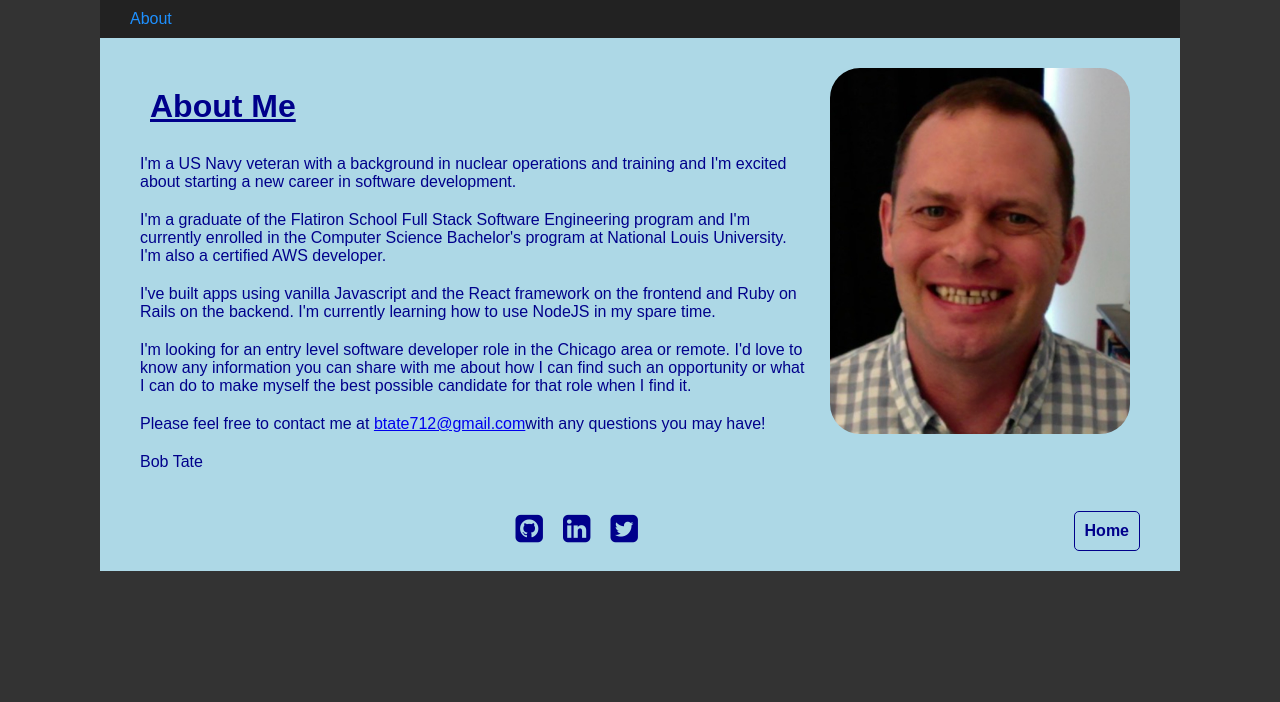
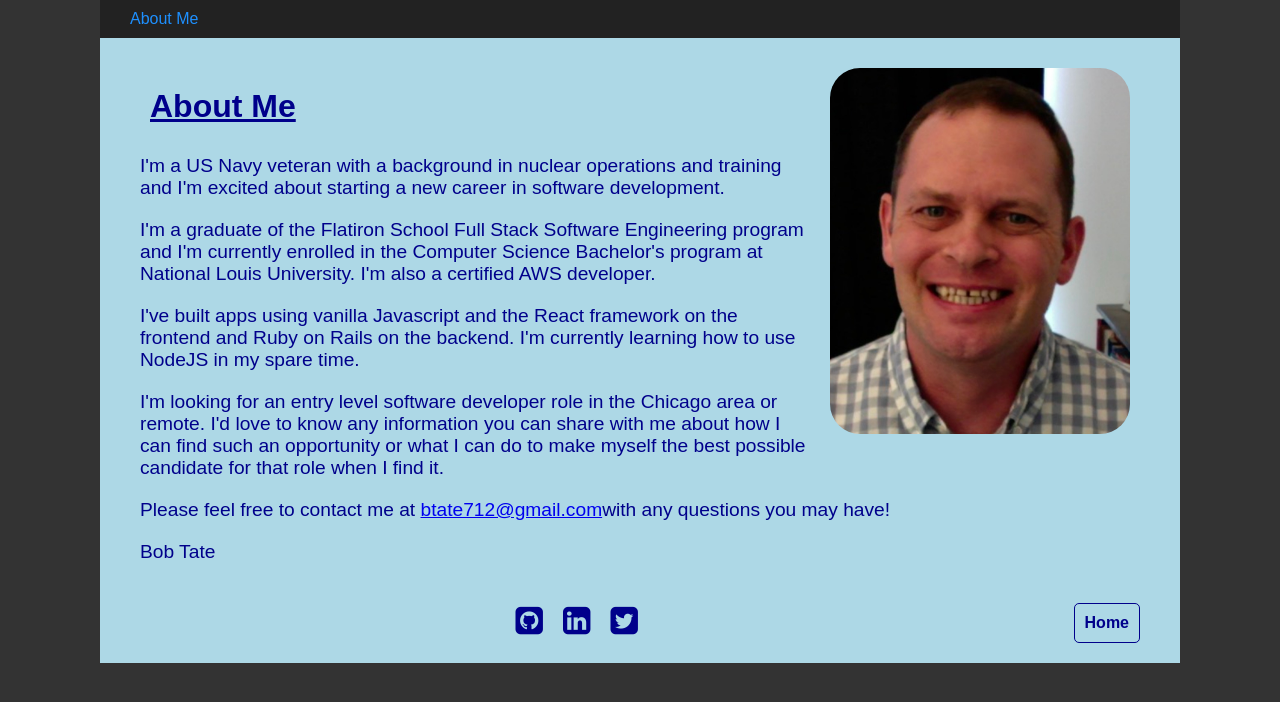
Before and after one commit to Btate712/Portfolio, a React (Create React App) app: page /about in a window 1280 px wide. Shown: the top 702 px of the page. Built offline with nearby package versions, Linux system fonts and the light colour scheme.

Commit message:
adjusted about button styling

```diff
--- a/src/components/MyHeader.js
+++ b/src/components/MyHeader.js
@@ -8,7 +8,7 @@ const MyHeader = props => {
     <nav className="MyHeader">
       <HeaderChoice
         location="./about"
-        word="About"
+        word="About Me"
       />
       {/* <HeaderChoice
         location="./contact"
--- a/src/styles/About.css
+++ b/src/styles/About.css
@@ -19,6 +19,7 @@
 
 .About p {
   margin: 20px;
+  font-size: larger;
 }
 
 .About .link {
--- a/src/styles/MyHeader.css
+++ b/src/styles/MyHeader.css
@@ -19,6 +19,5 @@
 }
 
 .MyHeader a div:hover {
-  background-color: #333;
-  color: dodgerblue;
+  background-color: #444;
 }
```
Also changed, not shown: 1 other file (tests, documents, lock files or other folders).
